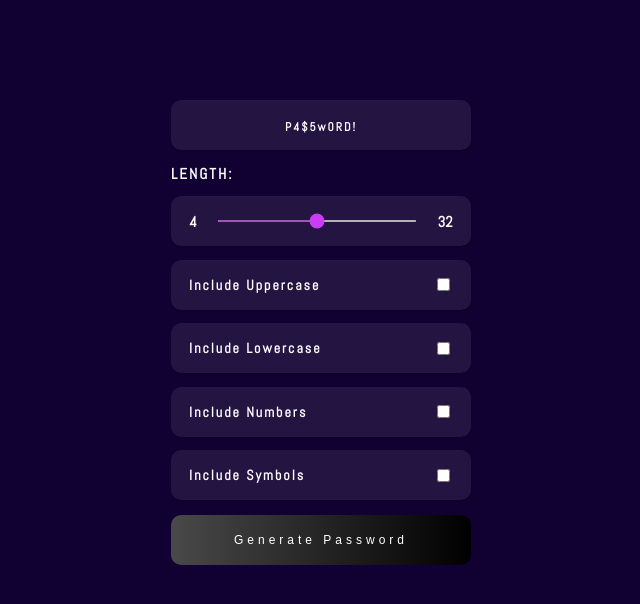
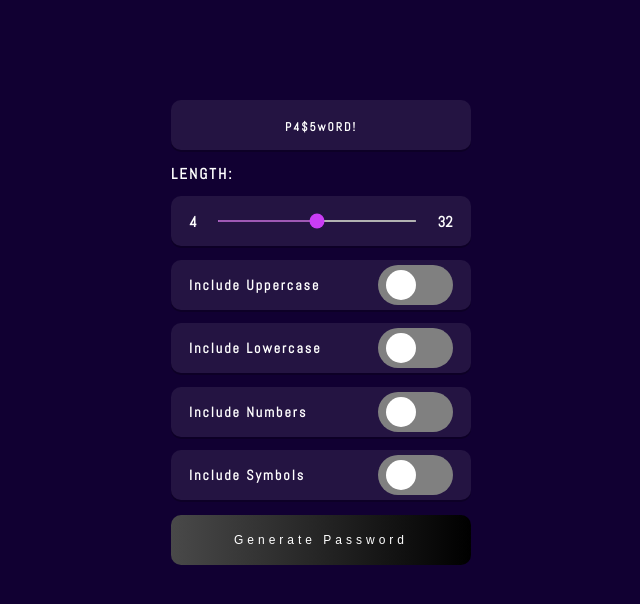
Before and after one commit to FernandoTejedorL/Generador-de-password-avanzado, a plain HTML site: page index.html in a window 1280 px wide. Shown: the whole page, without its empty margins (319-959 px from the left). Drawn offline with Linux system fonts and the light colour scheme.

Commit message:
css updated

```diff
--- a/css/styles.css
+++ b/css/styles.css
@@ -125,12 +125,50 @@ body {
 
 .generateButton:disabled {
   background-image: linear-gradient(to right, #494949, #000);
+  cursor: not-allowed;
 }
 
 @media (hover: hover) {
   .generateButton:hover {
-    height: 48px;
-    width: 295px;
+    scale: 0.98;
     background-color: #8502ad;
   }
+  .generateButton:not(:disabled):hover {
+    scale: 0.98;
+  }
 }
+
+/* Los label solo se puede poner despues del input*/
+
+.labelClass {
+  position: relative;
+  display: flex;
+  align-items: center;
+  width: 75px;
+  height: 40px;
+  border-radius: 32px;
+  background-color: gray;
+}
+
+.labelClass:after {
+  content: "";
+  position: absolute;
+  left: 8px;
+  width: 30px;
+  height: 30px;
+  border-radius: 50%;
+  background-color: #fff;
+  transition: translate 0.25s;
+}
+
+.checkbox {
+  display: none;
+}
+
+.checkbox:checked + .labelClass::after {
+  translate: 30px;
+}
+
+.checkbox:checked + .labelClass {
+  background-image: linear-gradient(to right, #ca3df5, #450558);
+}
--- a/index.html
+++ b/index.html
@@ -33,19 +33,23 @@
         </div>
         <div class="checkBoxes">
           <h3>Include Uppercase</h3>
-          <input id="uppercase" type="checkbox" />
+          <input class="checkbox" id="uppercase" type="checkbox" />
+          <label class="labelClass" for="uppercase"></label>
         </div>
         <div class="checkBoxes">
           <h3>Include Lowercase</h3>
-          <input id="lowercase" type="checkbox" />
+          <input class="checkbox" id="lowercase" type="checkbox" />
+          <label class="labelClass" for="lowercase"></label>
         </div>
         <div class="checkBoxes">
           <h3>Include Numbers</h3>
-          <input id="numbers" type="checkbox" />
+          <input class="checkbox" id="numbers" type="checkbox" />
+          <label class="labelClass" for="numbers"></label>
         </div>
         <div class="checkBoxes">
           <h3>Include Symbols</h3>
-          <input id="symbols" type="checkbox" />
+          <input class="checkbox" id="symbols" type="checkbox" />
+          <label class="labelClass" for="symbols"></label>
         </div>
       </article>
       <button id="generateButtonElement" class="generateButton" disabled>
--- a/js/scripts.js
+++ b/js/scripts.js
@@ -102,7 +102,7 @@ const passwordOptions = {
     uppercase: 'ABCDEFGHIJKLMNOPQRSTUVWXYZ',
     lowercase: 'abcdefghijklmnopqrstuvwxyz',
     numbers: '01234567890',
-    symbols: '!@#$%^&*()_+-={}[]:;<>,.?/',
+    symbols: '!@#$%^&*()_+-={}[]:;<>,.?/'
 }
 
 const checkPasswordOptions = () => {
```
